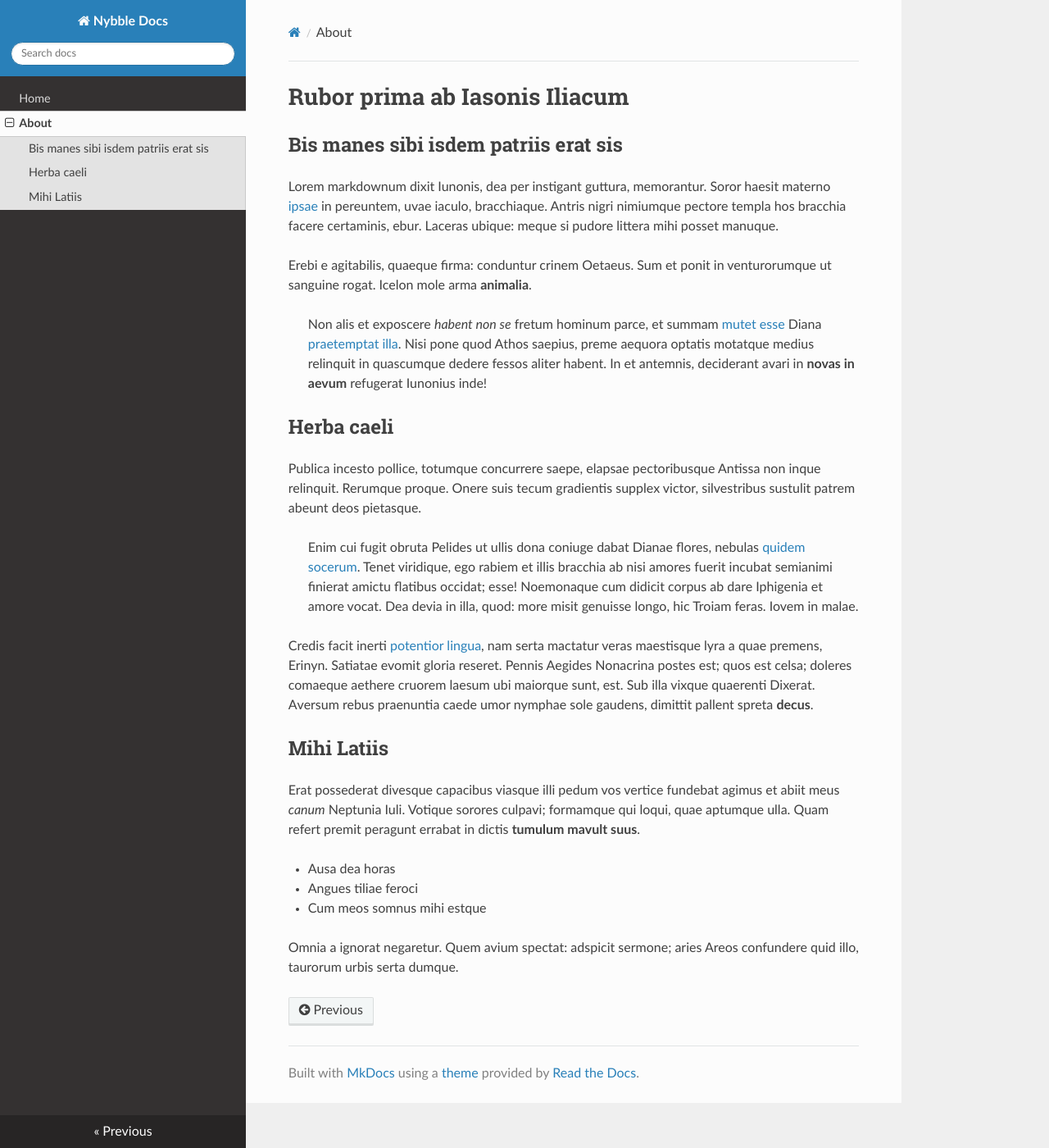
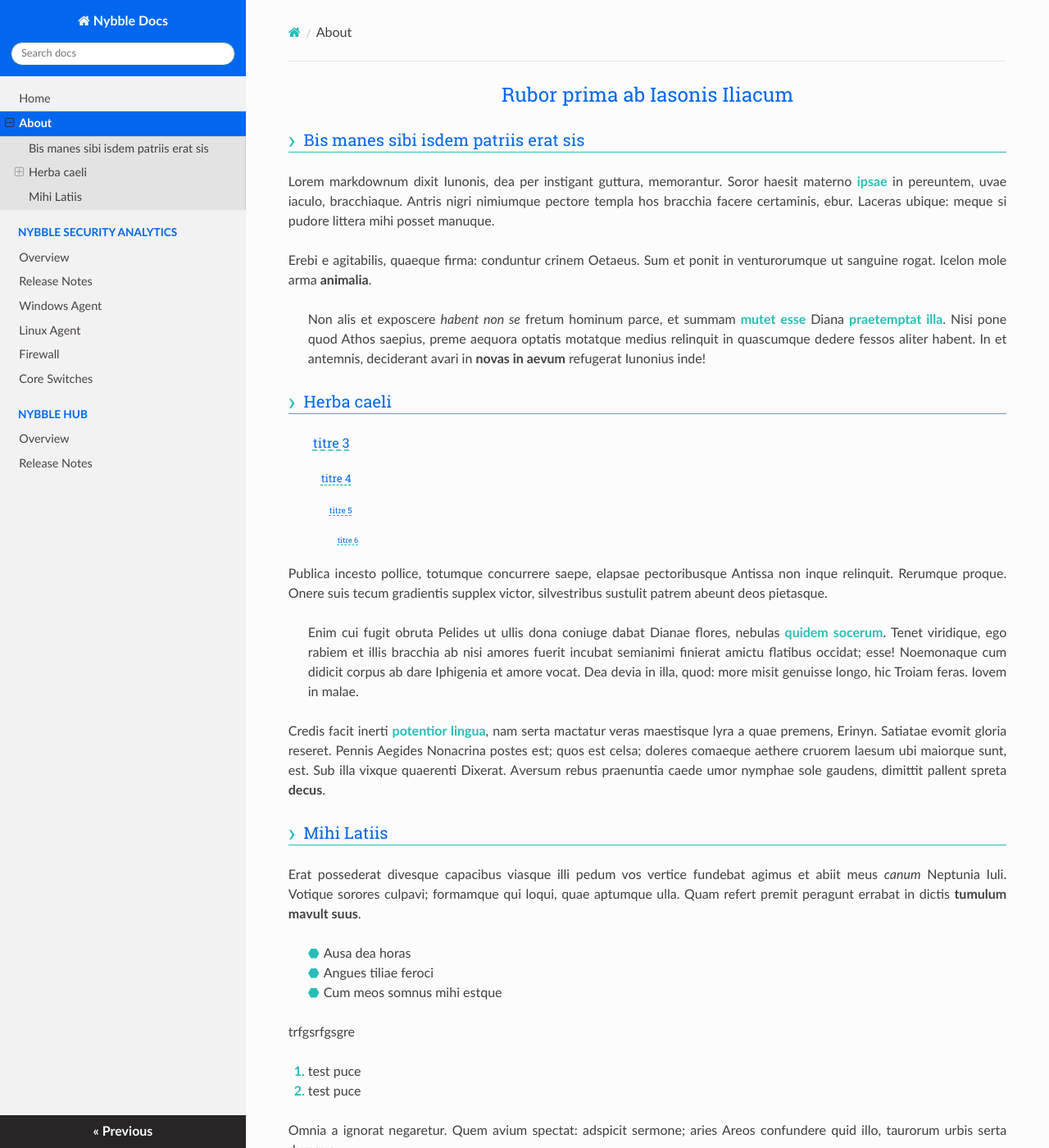
Before and after one commit to nybble-security/nybble-security.github.io, an MkDocs documentation site: the page built from docs/about.md, in a window 1280 px wide and 1400 px high. Shown: the whole window at 82% size. Built offline with MkDocs 1.6.1, drawn with Linux system fonts in a browser that asks for light colours; nearby versions of some CDN libraries; some of the changed text lies outside the part shown.

Commit message:
styling of docs done. dummy content to test.

```diff
--- a/docs/about.md
+++ b/docs/about.md
@@ -19,6 +19,10 @@ venturorumque ut sanguine rogat. Icelon mole arma **animalia**.
 > refugerat Iunonius inde!
 
 ## Herba caeli
+### titre 3
+#### titre 4
+##### titre 5
+###### titre 6
 
 Publica incesto pollice, totumque concurrere saepe, elapsae pectoribusque
 Antissa non inque relinquit. Rerumque proque. Onere suis tecum gradientis
@@ -49,5 +53,10 @@ qui loqui, quae aptumque ulla. Quam refert premit peragunt errabat in dictis
 - Angues tiliae feroci
 - Cum meos somnus mihi estque
 
+trfgsrfgsgre
+
+1. test puce
+2. test puce
+
 Omnia a ignorat negaretur. Quem avium spectat: adspicit sermone; aries Areos
 confundere quid illo, taurorum urbis serta dumque.
--- /dev/null
+++ b/docs/extra.css
@@ -0,0 +1,103 @@
+p {
+  text-align: justify;
+}
+a {
+  text-decoration: none;
+  color: #29bdb8;
+  font-weight: bold;
+}
+
+a:hover {
+  text-decoration: underline dashed;
+  color: #29bdb8;
+}
+
+.wy-side-nav-search {
+  background-color: #0067EE;
+}
+.wy-nav-side {
+  background: #f2f2f2;
+}
+
+.wy-menu-vertical a {
+  color: #484242;
+  font-weight: normal;
+}
+
+.wy-menu-vertical header, .wy-menu-vertical p.caption {
+  color: #0067EE;
+}
+
+.wy-menu-vertical a:hover, .wy-menu-vertical li.current>a, .wy-menu-vertical li.current>a:hover {
+  background-color: #0067EE;
+  color: white;
+}
+
+.wy-nav-content {
+  max-width: 1300px;
+}
+
+.wy-nav-top {
+  background-color: #0067EE;
+}
+
+h1 {
+  text-align: center;
+  color: #0067EE;
+  font-weight: normal;
+  font-size: 24px;
+}
+
+h2 {
+  color: #0067EE;
+  font-size: 20px;
+  line-height: 30px;
+  display:flex;
+  align-items: center;
+  justify-content: left;
+  font-weight: normal;
+  text-decoration: none;
+  border-bottom: 1px solid #29bdb8;
+  text-indent: 0px;
+}
+
+h2:before {
+  content:"\203A";
+  color: #29bdb8;
+  font-size: 30px;
+  padding-right: 10px;
+}
+
+h3, h4, h5, h6 {
+  font-weight: 400;
+  color: #0067EE;
+  padding-left: 0px;
+}
+
+h3 {font-size:medium;text-decoration: underline dashed #29bdb8; text-underline-offset: 3px;text-indent: 30px;}
+h4 {font-size:small;text-decoration: underline dashed #29bdb8; text-underline-offset: 3px;text-indent: 40px;}
+h5 {font-size:x-small;text-decoration: underline dashed #29bdb8; text-underline-offset: 2px;text-indent: 50px;}
+h6 {font-size:xx-small;text-decoration: underline dashed #29bdb8; text-underline-offset: 2px;text-indent: 60px;}
+
+a.icon-home:hover {
+  text-decoration: none;
+  color: white;
+  background: none;
+}
+
+
+.rst-content .section ul li
+{
+    list-style-type:none;
+}
+.rst-content .section ul li:before {
+  content: '⬣';
+  color: #29bdb8;
+  margin-right: 5px;
+}
+
+.rst-content .section ol li::marker
+{
+  color:#29bdb8;
+  font-weight: bold;
+}
--- a/mkdocs.yml
+++ b/mkdocs.yml
@@ -1,6 +1,20 @@
 site_name: Nybble Docs
 site_url: https://docs.nybble-security.io/
+site_description: Nybble documentation website.
+site_author: Nybble Engineering Team
 nav:
  - Home: index.md
  - About: about.md
+ - Nybble Security Analytics:
+   - Overview: nsa/overview.md
+   - Release Notes: nsa/release-notes.md
+   - Windows Agent: nsa/windows-agent.md
+   - Linux Agent: nsa/linux-agent.md
+   - Firewall: nsa/firewall.md
+   - Core Switches: nsa/core-switches.md
+ - Nybble Hub:
+   - Overview: nybble-hub/overview.md
+   - Release Notes: nybble-hub/release-notes.md
 theme: readthedocs
+extra_css: [extra.css]
+copyright: Copyright &copy; 2022 Nybble Engineering Team for the <a href="https://nybble-security.io">Nybble Company</a>.
```
Also changed, not shown: 2 other files.
